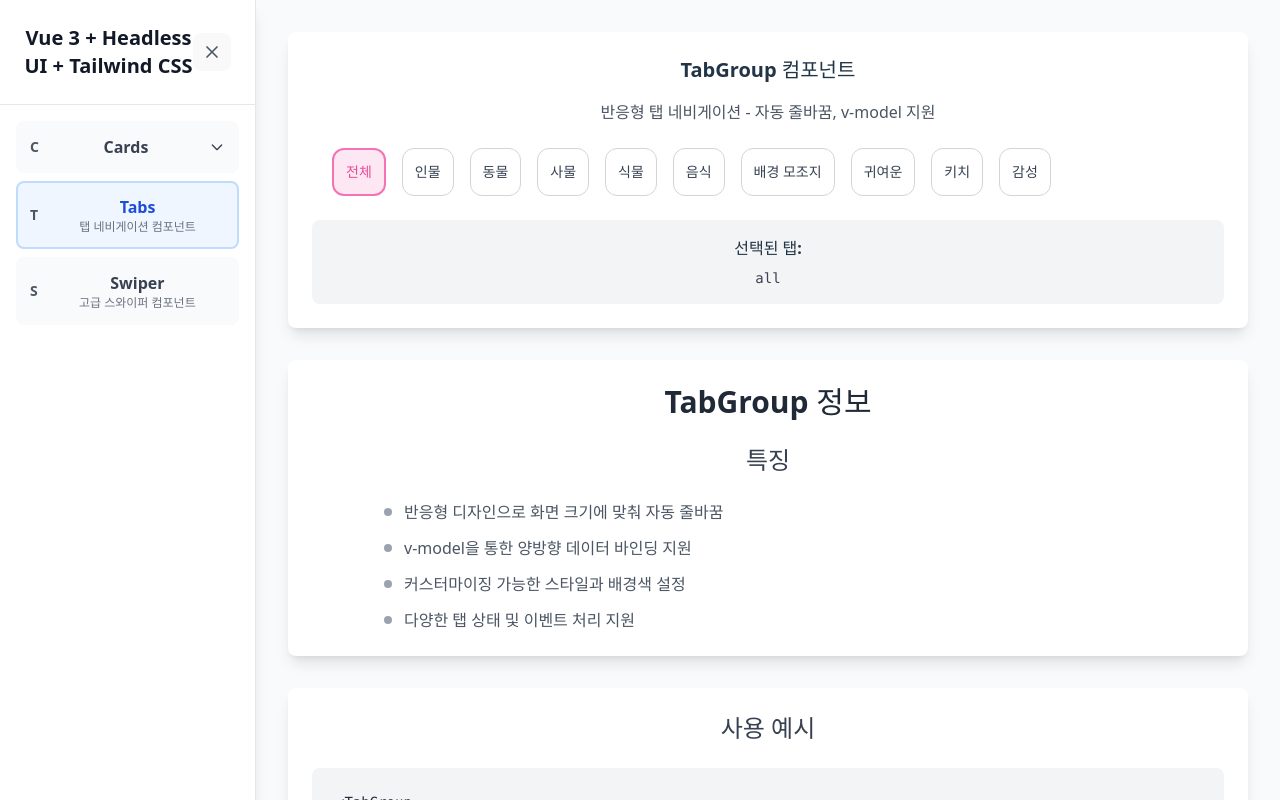
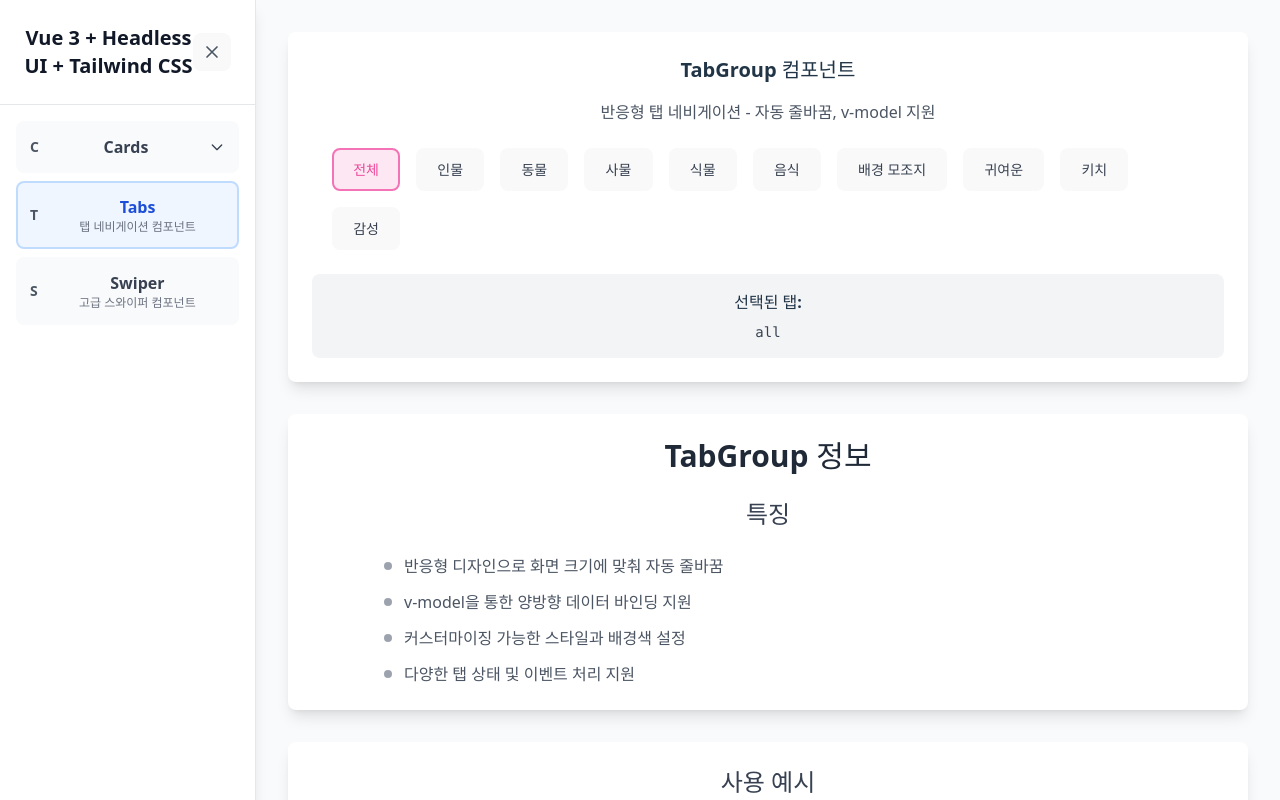
Before and after one commit to Theo1678/moremore-component, a Vue app: page /tabs in a window 1280 px wide. Shown: the top 800 px of the page. Built offline with nearby package versions, Linux system fonts and the light colour scheme.

Commit message:
tabs border css 수정

```diff
--- a/src/components/Tabs/TabGroup.vue
+++ b/src/components/Tabs/TabGroup.vue
@@ -46,12 +46,11 @@ const handleTabClick = (tab) => {
 const getTabClasses = (tab) => {
   const isActive = activeTab.value === tab.id;
   const baseClasses =
-    "flex items-center justify-center px-3 py-3 rounded-xl border transition-all duration-200 cursor-pointer";
-
+    "flex items-center justify-center focus:outline-none hover:border-gray-100 border-2";
   if (isActive) {
-    return `${baseClasses} bg-pink-100 border-pink-400 border-2`;
+    return `${baseClasses} bg-pink-100 border-pink-400 `;
   } else {
-    return `${baseClasses} bg-white border-gray-300 border hover:border-gray-400 hover:bg-gray-50`;
+    return `${baseClasses}`;
   }
 };
 
--- a/src/views/tabs/TabsSection.vue
+++ b/src/views/tabs/TabsSection.vue
@@ -8,7 +8,7 @@ const activeTab = ref("all");
 // 이벤트 핸들러
 const handleTabChange = (tab) => {
   console.log("Tab changed:", tab);
-  alert(`${tab.label} 탭 선택됨!`);
+  // alert(`${tab.label} 탭 선택됨!`);
 };
 </script>
 
```
